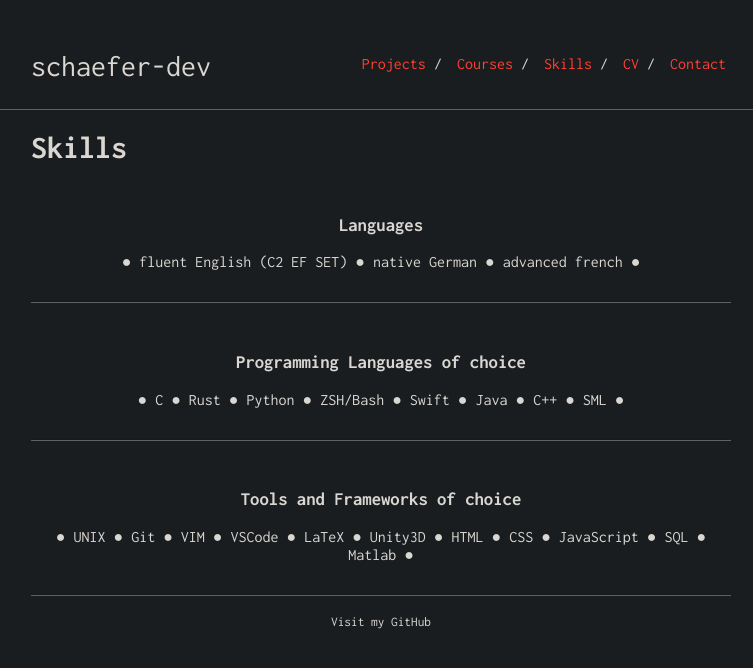
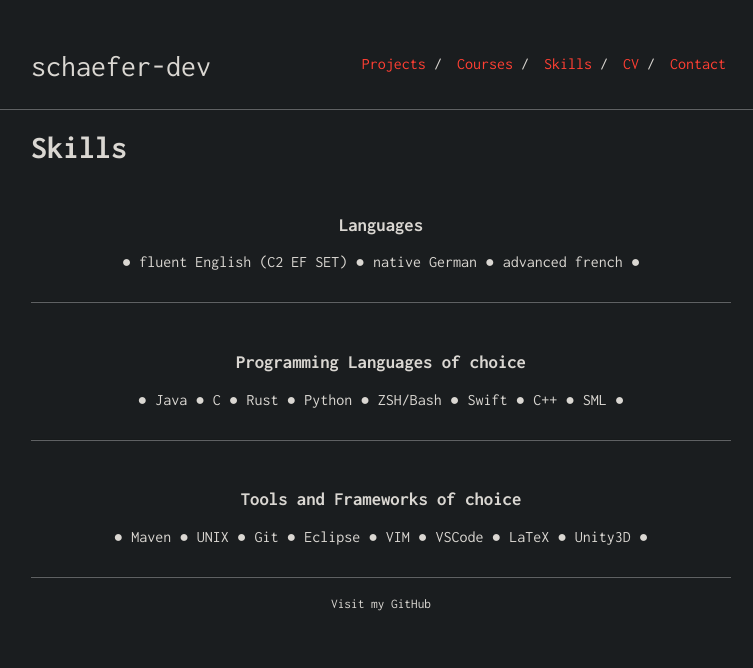
Before and after one commit to schaefer-dev/schaefer-dev.github.io, a Jekyll site: the page built from skills.md, in a window 1280 px wide. Shown: the top 668 px of the page, without its empty margins (259-1012 px from the left). Built offline with Jekyll 4.4.1, drawn with Linux system fonts in a browser that asks for light colours.

Commit message:
Update skills.md

```diff
--- a/skills.md
+++ b/skills.md
@@ -24,12 +24,12 @@ description: "Overview of my programming languages of choice, tools that keep me
     <div class="skill">
         <h3 style="padding-top: 0px;">Programming Languages of choice</h3>
         <div class="skill-list">
+            ●  Java
             ●  C
             ●  Rust
             ●  Python
             ●  ZSH/Bash
             ●  Swift
-            ●  Java
             ●  C++
             ●  SML
             ●
@@ -43,17 +43,14 @@ description: "Overview of my programming languages of choice, tools that keep me
     <div class="skill">
         <h3 style="padding-top: 0px;">Tools and Frameworks of choice</h3>
         <div class="skill-list">
+            ●  Maven
             ●  UNIX
             ●  Git
+            ●  Eclipse
             ●  VIM
             ●  VSCode
             ●  LaTeX
             ●  Unity3D
-            ●  HTML
-            ●  CSS
-            ●  JavaScript
-            ●  SQL
-            ●  Matlab
             ●
         </div>
     </div>
```
